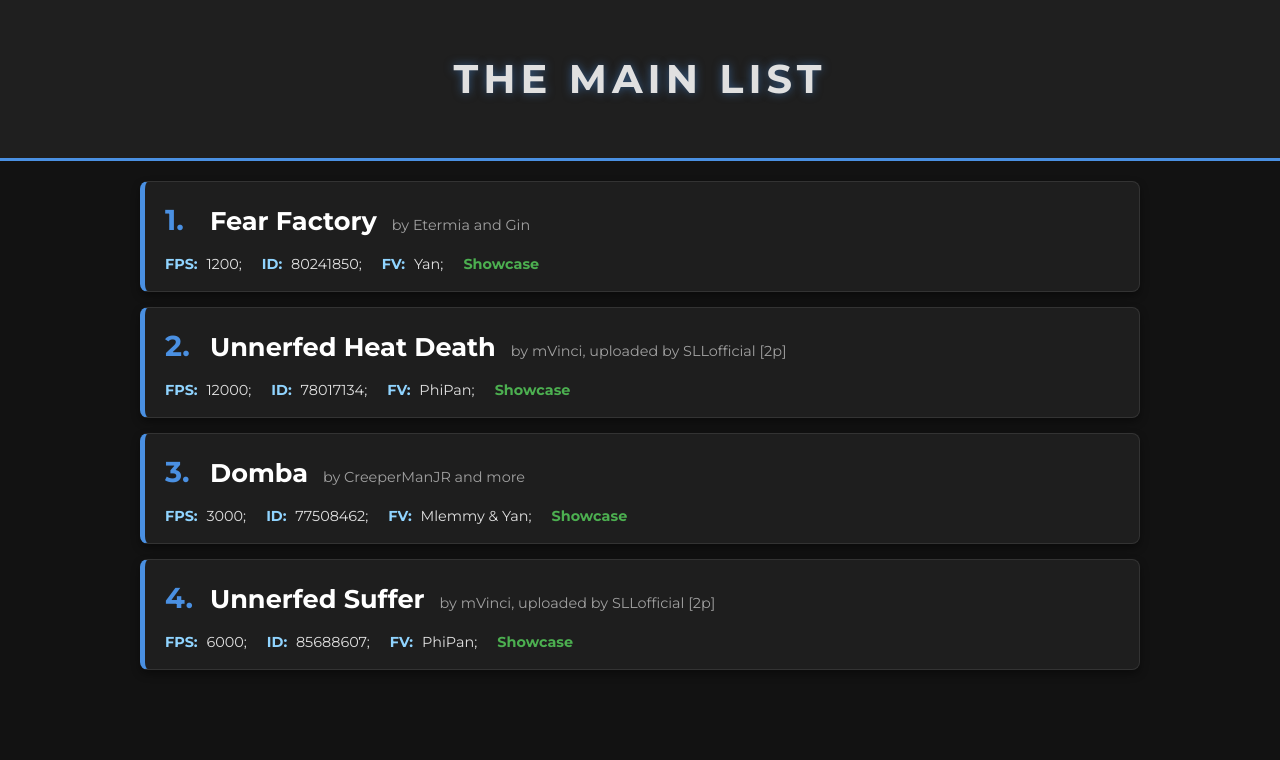
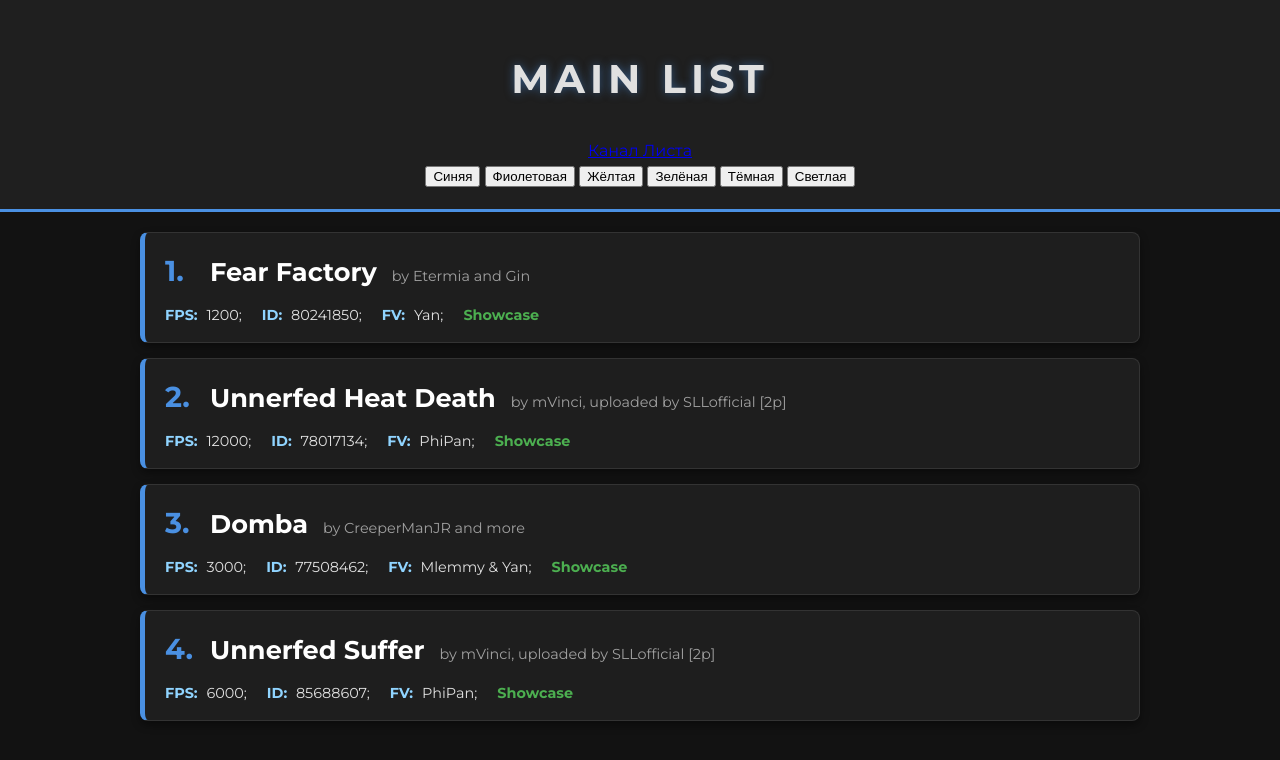
Before and after one commit to Zer0one11/HTLL, a plain HTML site: page index.html in a window 1280 px wide. Drawn offline with Linux system fonts and the light colour scheme.

Commit message:
Update title and add theme switcher to index.html

```diff
--- a/index.html
+++ b/index.html
@@ -3,13 +3,22 @@
 <head>
     <meta charset="UTF-8">
     <meta name="viewport" content="width=device-width, initial-scale=1.0">
-    <title>THE MAIN LIST</title>
+    <title>Main List</title>
     <link href="https://fonts.googleapis.com/css2?family=Montserrat:wght@400;700&display=swap" rel="stylesheet">
     <link rel="stylesheet" href="style.css">
 </head>
-<body>
-    <header>
-        <h1 class="main-title">THE MAIN LIST</h1>
+<body class="theme-blue"> <header>
+        <h1 class="main-title">MAIN LIST</h1>
+        <a href="https://t.me/HardestTiktokLevelList" target="_blank" class="channel-link">Канал Листа</a>
+
+        <div class="theme-switcher">
+            <button data-theme="blue" class="theme-button active-theme">Синяя</button>
+            <button data-theme="purple" class="theme-button">Фиолетовая</button>
+            <button data-theme="yellow" class="theme-button">Жёлтая</button>
+            <button data-theme="green" class="theme-button">Зелёная</button>
+            <button data-theme="dark" class="theme-button">Тёмная</button>
+            <button data-theme="light" class="theme-button">Светлая</button>
+        </div>
     </header>
 
     <main>
```
